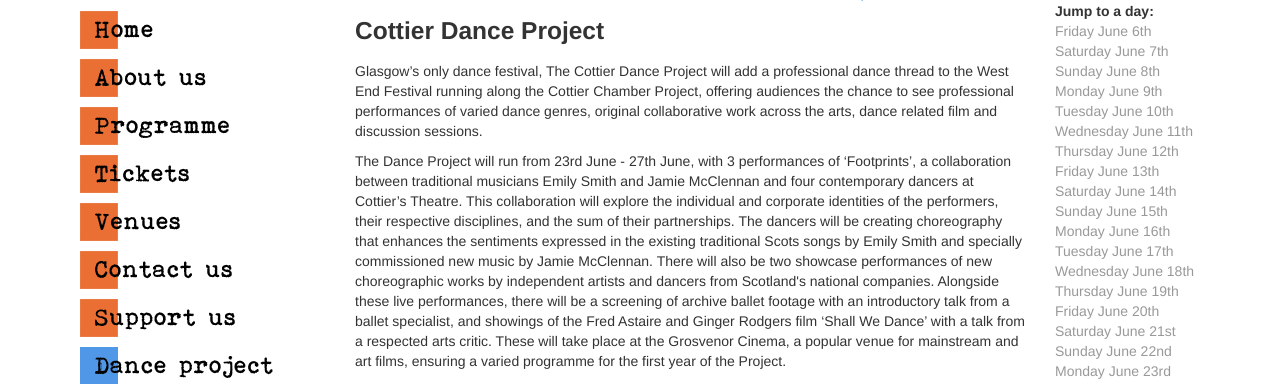
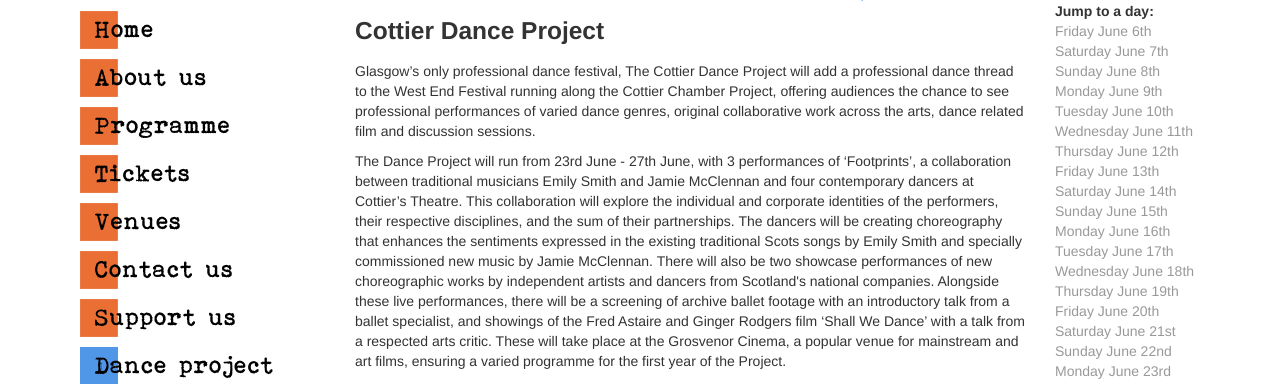
Before and after one commit to sdrogers/CCP, a Django app: page /ctp_website/dance/ in a window 1280 px wide. Shown: the part 321-705 px from the top of the page. Run offline with Django 3.2, Linux system fonts and the light colour scheme; data comes from the database, SQL or seed files in the repository; parts of the project's set-up code (start-up, migrations or seed data) failed here and were passed over.

Commit message:
minor fix to dance page

```diff
--- a/CTP/templates/ctp_website/dance.html
+++ b/CTP/templates/ctp_website/dance.html
@@ -5,7 +5,7 @@
 {% block bodyblock %}
 <h3>Cottier Dance Project</h3>
 
-<p>Glasgow’s only dance festival, The Cottier Dance Project will add a professional dance thread to the West End Festival running along the Cottier Chamber Project, offering audiences the chance to see professional performances of varied dance genres, original collaborative work across the arts, dance related film and discussion sessions. </p>
+<p>Glasgow’s only professional dance festival, The Cottier Dance Project will add a professional dance thread to the West End Festival running along the Cottier Chamber Project, offering audiences the chance to see professional performances of varied dance genres, original collaborative work across the arts, dance related film and discussion sessions. </p>
 
 <p>The Dance Project will run from 23rd June - 27th June, with 3 performances of ‘Footprints’, a collaboration between traditional musicians Emily Smith and Jamie McClennan and four contemporary dancers at Cottier’s Theatre.  This collaboration will explore the individual and corporate identities of the performers, their respective disciplines, and the sum of their partnerships.  The dancers will be creating choreography that enhances the sentiments expressed in the existing traditional Scots songs by Emily Smith and specially commissioned new music by Jamie McClennan.  There will also be two showcase performances of new choreographic works by independent artists and dancers from Scotland's national companies.  Alongside these live performances, there will be a screening of archive ballet footage with an introductory talk from a ballet specialist, and showings of the Fred Astaire and Ginger Rodgers film ‘Shall We Dance’ with a talk from a respected arts critic.  These will take place at the Grosvenor Cinema, a popular venue for mainstream and art films, ensuring a varied programme for the first year of the Project.</p>
 
```
